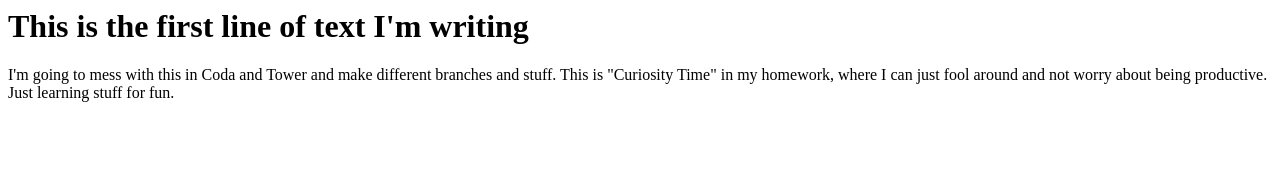
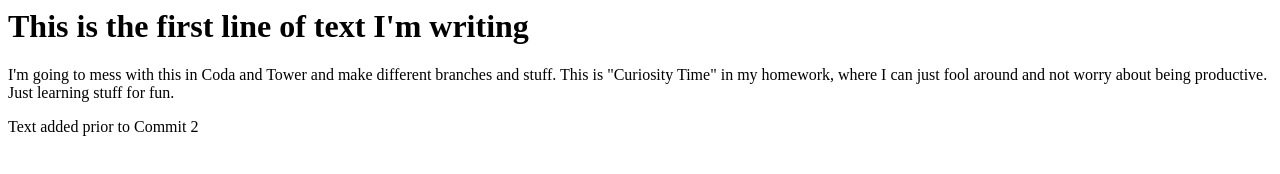
Before and after one commit to localdavid/Tower_Workflow_Learning_2, a plain HTML site: page index.html in a window 1280 px wide. Drawn offline with Linux system fonts and the light colour scheme.

Commit message:
Commit 2

```diff
--- a/index.html
+++ b/index.html
@@ -2,5 +2,6 @@
 <body>
 	<h1>This is the first line of text I'm writing</h1>
 	<p>I'm going to mess with this in Coda and Tower and make different branches and stuff. This is "Curiosity Time" in my homework, where I can just fool around and not worry about being productive. Just learning stuff for fun.</p>
+	<p>Text added prior to Commit 2</p>
 </body>
 </html>
```
